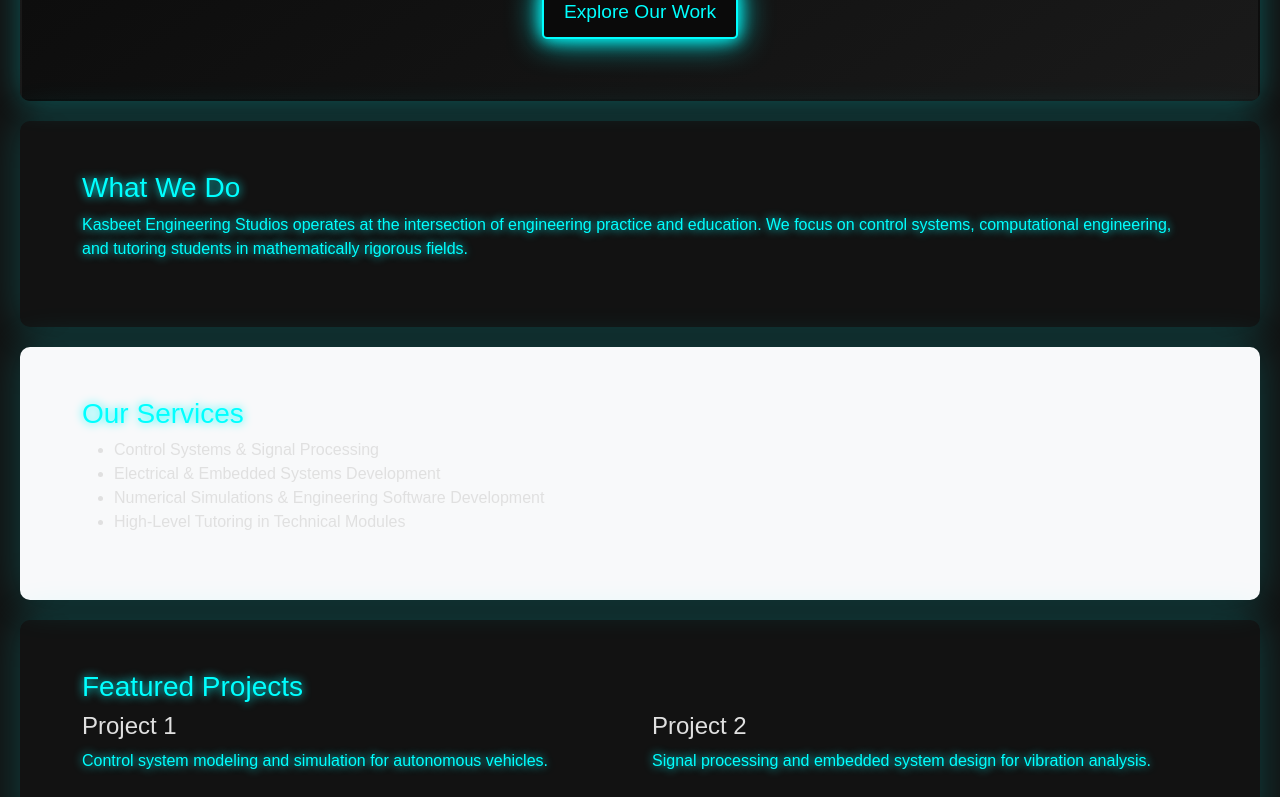
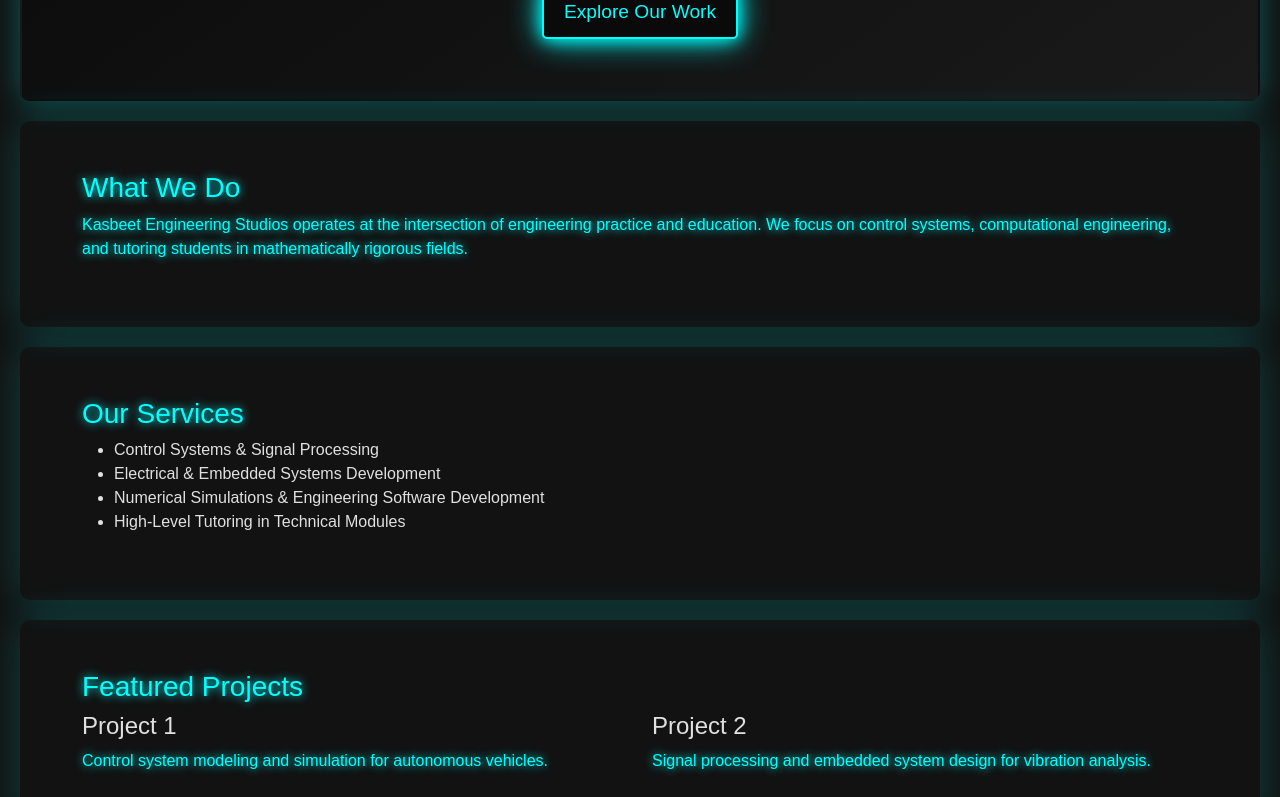
Before and after one commit to AarKasybee/Kasbeet-Engineering-Studios, a React (Create React App) app: page / in a window 1280 px wide. Shown: the part 394-1191 px from the top of the page. Built offline with nearby package versions, Linux system fonts and the light colour scheme.

Commit message:
service bg color

```diff
--- a/src/components/Services.js
+++ b/src/components/Services.js
@@ -2,7 +2,7 @@
 
 function Services() {
   return (
-    <section id="services" className="bg-light py-5">
+    <section id="services" className="py-5">
       <div className="container">
         <h3>Our Services</h3>
         <ul>
```
